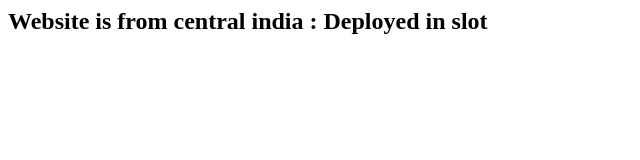
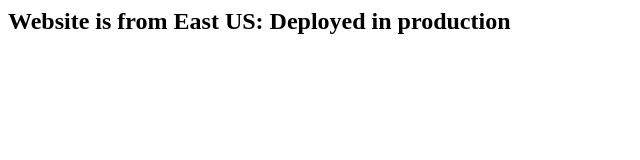
Before and after one commit to Sandy4994/slot, a plain HTML site: page index.html in a window 1280 px wide. Shown: the whole page, without its empty margins (0-640 px from the left). Drawn offline with Linux system fonts and the light colour scheme.

Commit message:
Update index.html

```diff
--- a/index.html
+++ b/index.html
@@ -3,6 +3,6 @@
    <title>Wipro India</title>
  </head>
  <body>
-    <h2>Website is from central india : Deployed in slot</h2>
+    <h2>Website is from East US: Deployed in production</h2>
  </body>
 </html>
```
